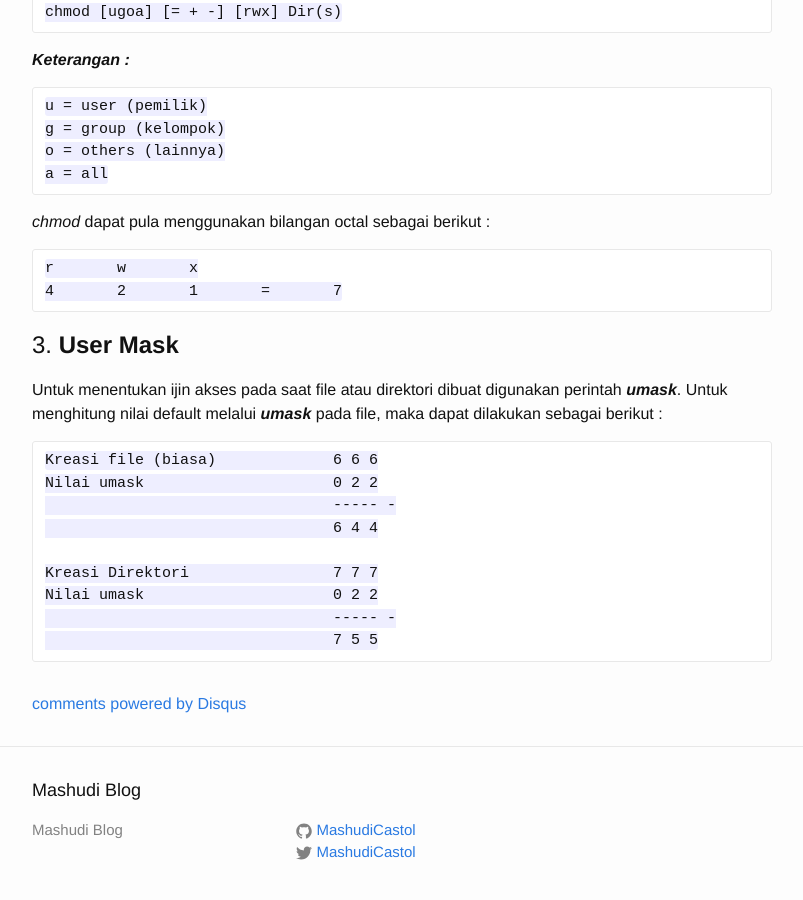
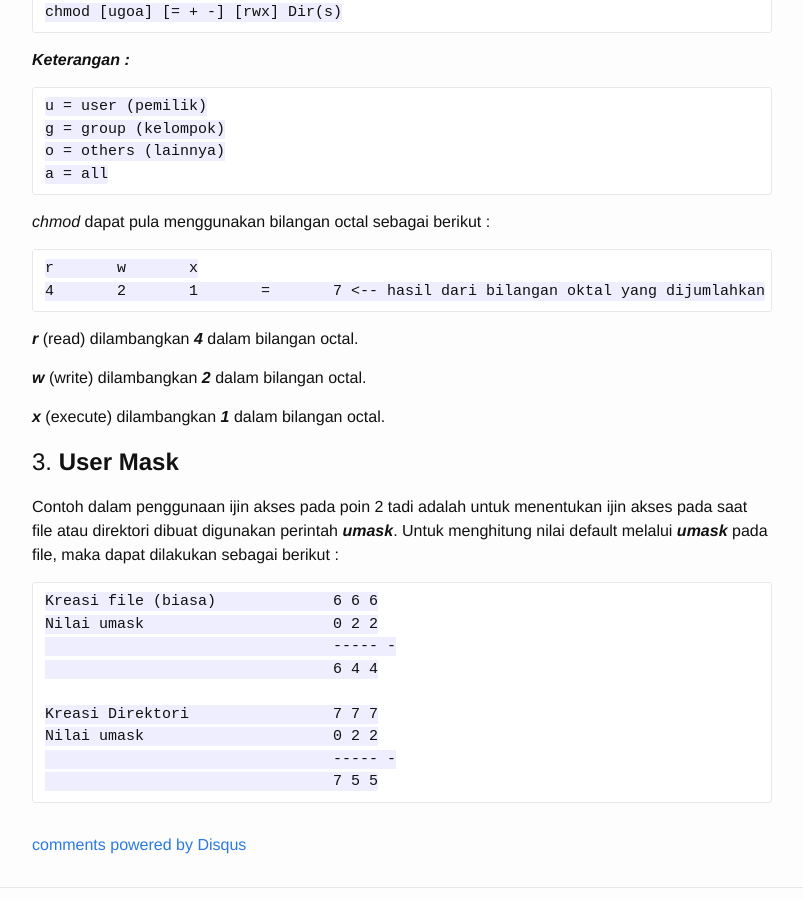
Before and after one commit to MashudiSudonym/diTerminal, a Jekyll site: the page built from _posts/2015-04-17-sistem-file-linux.md, in a window 1280 px wide and 900 px high, scrolled down 2053 px. Shown: the whole window, without its empty margins (238-1041 px from the left). Built offline with Jekyll 4.4.1, drawn with Linux system fonts in a browser that asks for light colours; comment, search, counter and statistics services are not loaded.

Commit message:
update halaman

```diff
--- a/_posts/2015-04-17-sistem-file-linux.md
+++ b/_posts/2015-04-17-sistem-file-linux.md
@@ -88,11 +88,19 @@ _**Keterangan :**_
 *chmod* dapat pula menggunakan bilangan octal sebagai berikut :
 
 	r 	w 	x
-	4	2 	1 	=	7
+	4	2 	1 	=	7 <-- hasil dari bilangan oktal yang dijumlahkan
+
+_**r**_ (read) dilambangkan _**4**_ dalam bilangan octal.
+
+_**w**_ (write) dilambangkan _**2**_ dalam bilangan octal.
+
+_**x**_ (execute) dilambangkan _**1**_ dalam bilangan octal.
+
+
 
 # 3. **User Mask**
 
-Untuk menentukan ijin akses pada saat file atau direktori dibuat digunakan perintah _**umask**_. Untuk menghitung nilai default melalui _**umask**_ pada file, maka dapat dilakukan sebagai berikut :
+Contoh dalam penggunaan ijin akses pada poin 2 tadi adalah untuk menentukan ijin akses pada saat file atau direktori dibuat digunakan perintah _**umask**_. Untuk menghitung nilai default melalui _**umask**_ pada file, maka dapat dilakukan sebagai berikut :
 
 	Kreasi file (biasa)		6 6 6
 	Nilai umask			0 2 2
```
